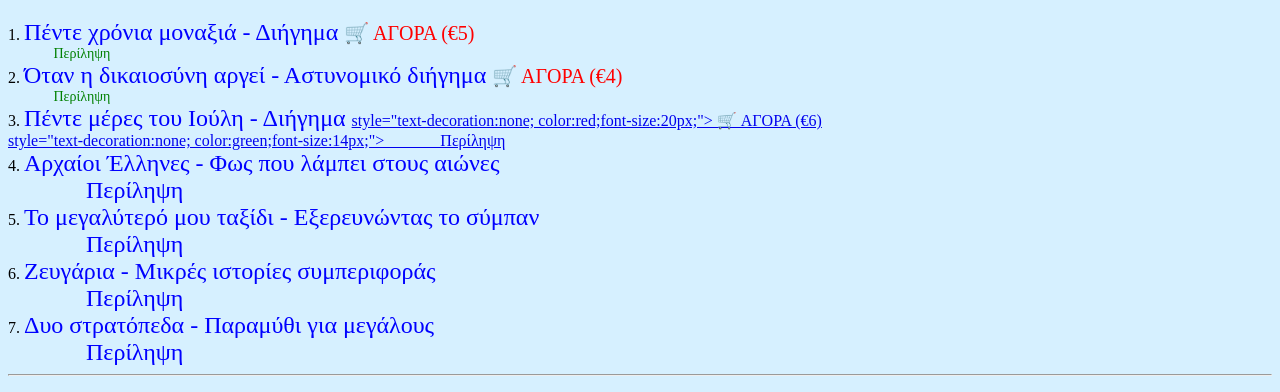
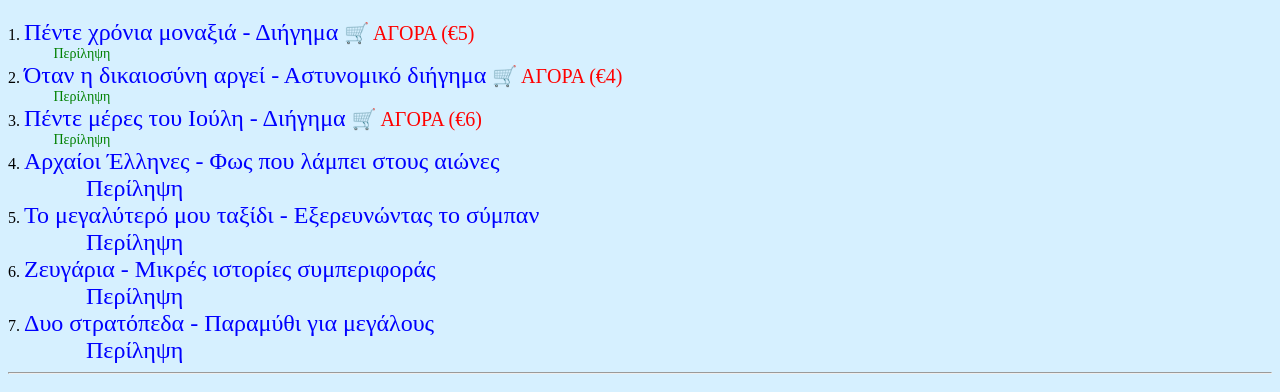
Before and after one commit to jprgks62/jprgks62.github.io, a plain HTML site: page index.html in a window 1280 px wide. Shown: the part 370-762 px from the top of the page. Drawn offline with Linux system fonts and the light colour scheme.

Commit message:
Update index.html

```diff
--- a/index.html
+++ b/index.html
@@ -116,15 +116,15 @@ color:blue;font-size:24px;">
 </a>
 
 <!--Payment link -->
-<a href="https://www.paypal.com/ncp/payment/PAGVQ5L8V3YH6" <!--21-->
+<a href="https://www.paypal.com/ncp/payment/PAGVQ5L8V3YH6"
 style="text-decoration:none;
 color:red;font-size:20px;">
-🛒 ΑΓΟΡΑ (€6)                <!--22-->
+🛒 ΑΓΟΡΑ (€6)
 </a>
 
 <br>
 <!--Περίληψη -->
-<a href="Πέντε μέρες του Ιούλη_Περίληψη.txt" <!--3-->
+<a href="Πέντε μέρες του Ιούλη_Περίληψη.txt"
 style="text-decoration:none;
 color:green;font-size:14px;">
 &nbsp;&nbsp;&nbsp;&nbsp;&nbsp;&nbsp;&nbsp;&nbsp;&nbsp;&nbsp;
```
